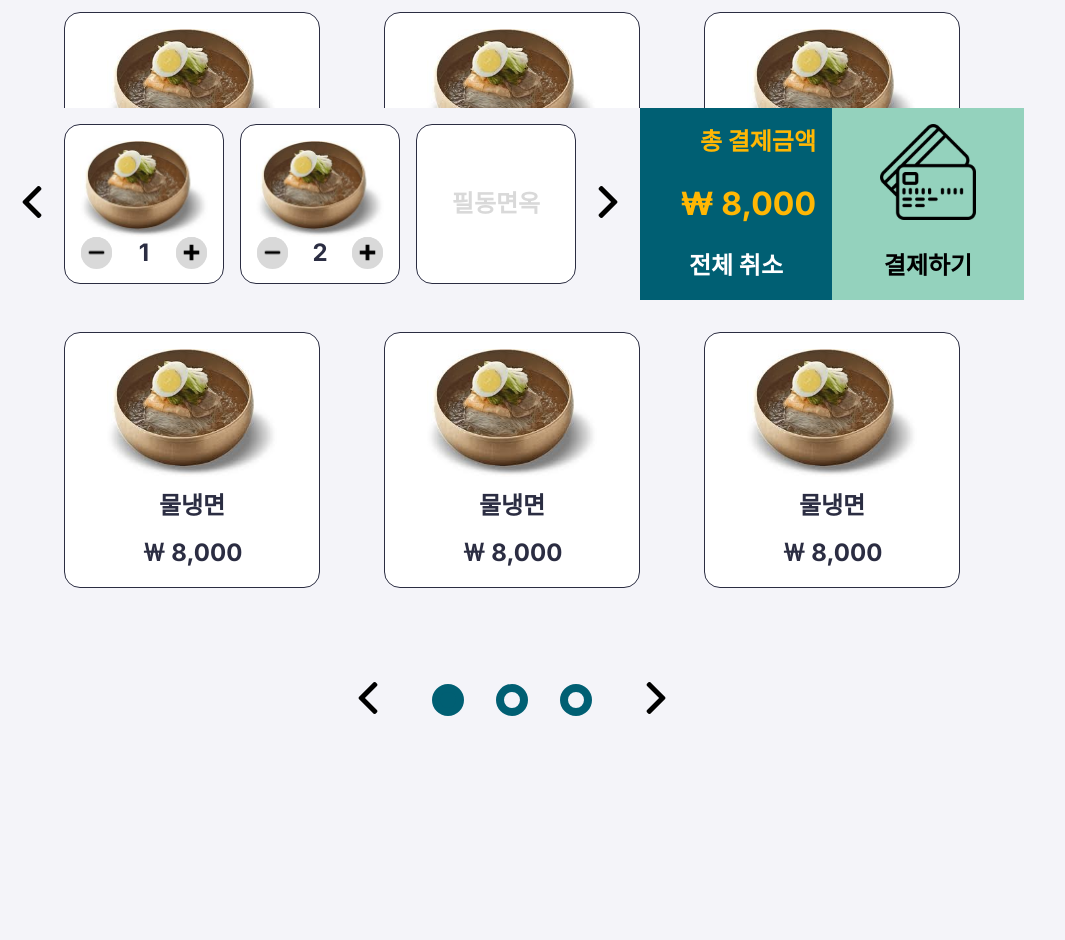
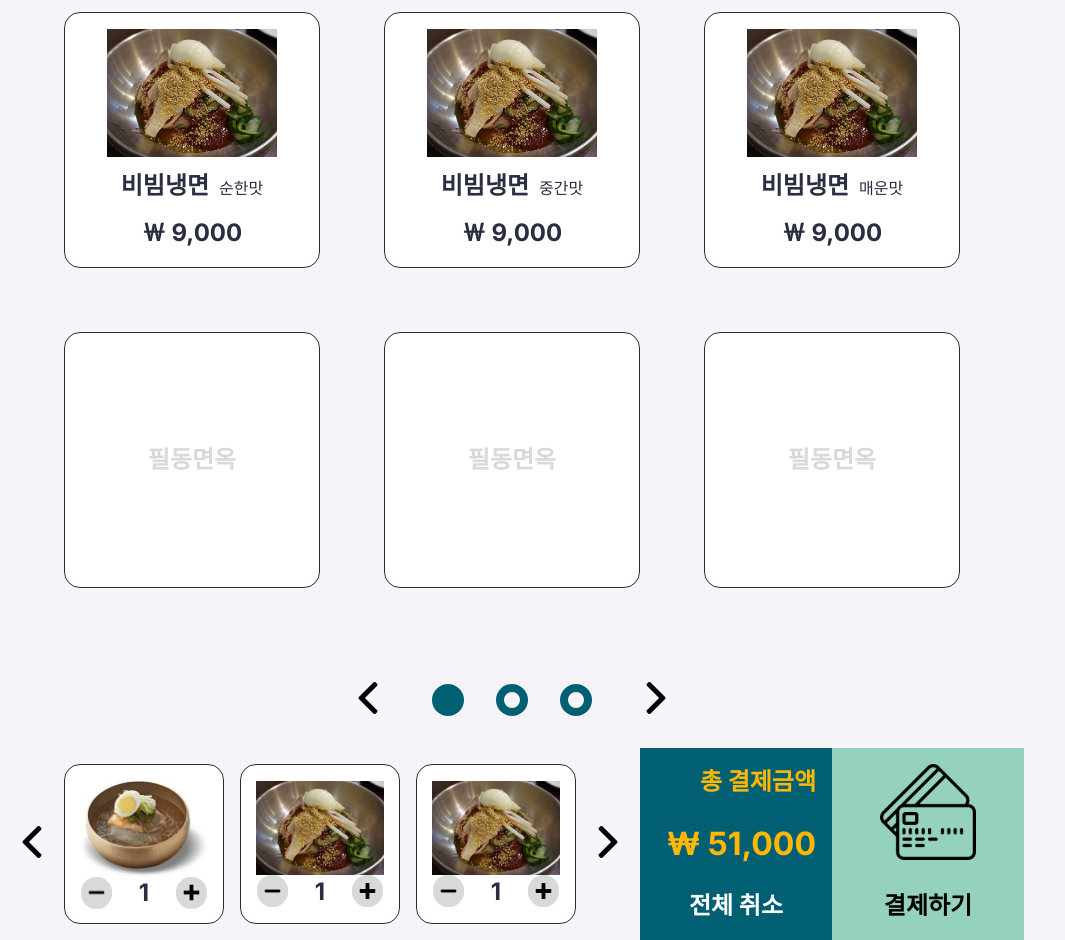
Before and after one commit to songmok/kiosk_noodle, a React (Vite) app: page / in a window 1280 px wide. Shown: the part 500-1440 px from the top of the page, without its empty margins (0-1065 px from the left). Built offline with nearby package versions, Linux system fonts and the light colour scheme.

Commit message:
이미지 추가 및 UI 조정

```diff
--- a/src/apis/data/dummyMenu.ts
+++ b/src/apis/data/dummyMenu.ts
@@ -1,11 +1,72 @@
+import menuImg from "@/assets/image/menu1.png";
+import menuImg2 from "@/assets/image/menu2.jpg";
+
 export const menuData = [
-  { id: 1, menuName: "물냉면", price: "￦ 8,000" },
-  { id: 2, menuName: "물냉면", price: "￦ 8,000" },
-  { id: 3, menuName: "물냉면", price: "￦ 8,000" },
-  { id: 4, menuName: "물냉면", price: "￦ 8,000" },
-  { id: 5, menuName: "물냉면", price: "￦ 8,000" },
-  { id: 6, menuName: "물냉면", price: "￦ 8,000" },
-  { id: 7, menuName: "물냉면", price: "￦ 8,000" },
-  { id: 8, menuName: "물냉면", price: "￦ 8,000" },
-  { id: 9, menuName: "물냉면", price: "￦ 8,000" },
+  {
+    id: 1,
+    menuName: "물냉면",
+    option: "기본",
+    img: menuImg,
+    price: "￦ 8,000",
+  },
+  {
+    id: 2,
+    menuName: "물냉면",
+    option: "중간",
+    img: menuImg,
+    price: "￦ 8,000",
+  },
+  {
+    id: 3,
+    menuName: "물냉면",
+    option: "차가움",
+    img: menuImg,
+    price: "￦ 8,000",
+  },
+  {
+    id: 4,
+    menuName: "비빔냉면",
+    option: "순한맛",
+    img: menuImg2,
+    price: "￦ 9,000",
+  },
+  {
+    id: 5,
+    menuName: "비빔냉면",
+    img: menuImg2,
+    option: "중간맛",
+    price: "￦ 9,000",
+  },
+  {
+    id: 6,
+    menuName: "비빔냉면",
+    img: menuImg2,
+    option: "매운맛",
+    price: "￦ 9,000",
+  },
 ];
+export const cartItems = [
+  { id: 1, img: menuImg, imgName: "냉면", option: "차가움", quantity: "1" },
+  {
+    id: 2,
+    img: menuImg2,
+    imgName: "비빔냉면",
+    option: "매운맛",
+    quantity: "1",
+  },
+  {
+    id: 3,
+    img: menuImg2,
+    imgName: "비빔냉면",
+    option: "중간맛",
+    quantity: "1",
+  },
+  {
+    id: 4,
+    img: menuImg2,
+    imgName: "비빔냉면",
+    option: "순한맛",
+    quantity: "1",
+  },
+  { id: 5, img: menuImg, imgName: "냉면", option: "기본", quantity: "2" },
+];
--- a/src/components/Common/MenuBox/MenuBox.tsx
+++ b/src/components/Common/MenuBox/MenuBox.tsx
@@ -1,9 +1,17 @@
 import { BtnImgProps } from "@/types/boxProps";
 
-const MenuBox = ({ children }: { children: React.ReactNode }) => {
+const MenuBox = ({
+  children,
+  isEmpty,
+}: {
+  children: React.ReactNode;
+  isEmpty?: boolean;
+}) => {
   return (
     <div
-      className={`flex-center justify-between flex-col max-w-[256px] w-full h-[256px] p-[16px] bg-white border border-[#2B2D42] rounded-[16px]`}
+      className={`flex items-center ${
+        isEmpty ? "justify-center" : "justify-between"
+      } flex-col max-w-[256px] w-full h-[256px] p-[16px] bg-white border border-[#2B2D42] rounded-[16px]`}
     >
       {children}
     </div>
@@ -11,8 +19,15 @@ const MenuBox = ({ children }: { children: React.ReactNode }) => {
 };
 
 const MenuName = ({ text }: { text: string }) => {
-  return <span className="text-[#2B2D42] font-bold text-fz3">{text}</span>;
+  return <span className="text-[#2B2D42] font-bold text-fz3 pr-4">{text}</span>;
 };
+
+const MenuOption = ({ text }: { text: string }) => {
+  return (
+    <span className="text-[#2B2D42] font-medium text-[1.6rem]">{text}</span>
+  );
+};
+
 const MenuPrice = ({ text }: { text: string }) => {
   return <span className="text-[#2B2D42] font-bold text-fz3">{text}</span>;
 };
@@ -27,8 +42,18 @@ const MenuImg = ({ img, imgName }: BtnImgProps) => {
   );
 };
 
+const MenuText = ({ text }: { text: string }) => {
+  return (
+    <div className="flex items-center justify-center w-[128px] h-[96px]">
+      <span className="text-fz3 text-[#d9d9d9] font-bold">{text}</span>
+    </div>
+  );
+};
+
 export const MenuWidget = Object.assign(MenuBox, {
   MenuName: MenuName,
+  MenuOption: MenuOption,
   MenuPrice: MenuPrice,
   MenuImg: MenuImg,
+  MenuText: MenuText,
 });
--- a/src/components/Footer/CartSlider/CartSlider.tsx
+++ b/src/components/Footer/CartSlider/CartSlider.tsx
@@ -1,6 +1,6 @@
 import { Swiper, SwiperSlide, SwiperRef } from "swiper/react";
 import { useRef } from "react";
-import menuImg from "@/assets/image/menu1.png";
+
 import minusImg from "@/assets/image/minusBtn.svg";
 import plusImg from "@/assets/image/plusBtn.svg";
 
@@ -9,20 +9,9 @@ import "swiper/css/navigation";
 
 import { CartWidget } from "@/components/Common/CartBox/CartBox";
 import PrevNextButton from "./PrevNextButton/PrevNextButton";
+import { cartItems } from "@/apis/data/dummyMenu";
 
 const CartSlider = () => {
-  const cartItems = [
-    { id: 1, img: menuImg, imgName: "냉면", quantity: "1" },
-    { id: 2, img: menuImg, imgName: "비빔밥", quantity: "2" },
-    // { id: 3, img: menuImg, imgName: "비빔밥", quantity: "2" },
-    // { id: 4, img: menuImg, imgName: "비빔밥", quantity: "2" },
-    // { id: 5, img: menuImg, imgName: "비빔밥", quantity: "2" },
-    // { id: 5, img: menuImg, imgName: "비빔밥", quantity: "2" },
-    // { id: 5, img: menuImg, imgName: "비빔밥", quantity: "2" },
-    // { id: 5, img: menuImg, imgName: "비빔밥", quantity: "2" },
-    // { id: 5, img: menuImg, imgName: "비빔밥", quantity: "2" },
-    // { id: 5, img: menuImg, imgName: "비빔밥", quantity: "2" },
-  ];
   const totalSlots = 3;
   const placeholderCount = Math.max(0, totalSlots - cartItems.length);
   const sliderRef = useRef<SwiperRef>(null);
--- a/src/components/Footer/Footer.tsx
+++ b/src/components/Footer/Footer.tsx
@@ -4,13 +4,13 @@ import CartSlider from "./CartSlider/CartSlider";
 
 const Footer = () => {
   return (
-    <div className="flex-box h-[192px] fixed bottom-0 bg-[#f4f4f9]">
+    <div className="flex-box h-[192px] absolute bottom-0 bg-[#f4f4f9]">
       <div className="flex w-full">
         {/* 장바구니 슬라이드 */}
         <CartSlider />
         <MainBtn bgColor="bg-mainColor">
           <MainBtn.BtnText text="총 결제금액" textColor="text-[#FFB703]" />
-          <MainBtn.BtnMiddleText text="₩ 8,000" textColor="text-[#FFB703]" />
+          <MainBtn.BtnMiddleText text="₩ 51,000" textColor="text-[#FFB703]" />
           <MainBtn.BtnBottomText text="전체 취소" textColor="text-white" />
         </MainBtn>
         <MainBtn bgColor="bg-mainLightColor">
--- a/src/components/MenuLayer/MenuGrid/MenuGrid.tsx
+++ b/src/components/MenuLayer/MenuGrid/MenuGrid.tsx
@@ -1,19 +1,28 @@
 import { menuData } from "@/apis/data/dummyMenu";
 import { MenuWidget } from "@/components/Common/MenuBox/MenuBox";
-import menuImg from "@/assets/image/menu1.png";
+
 const MenuGrid = () => {
+  const placeholderCount = 3;
   return (
     <>
       <div className="grid grid-cols-3 max-w-[1024px] w-full p-[64px] gap-[64px]">
         {menuData.map((menu, i) => {
           return (
             <MenuWidget key={i}>
-              <MenuWidget.MenuImg img={menuImg} imgName={menu.menuName} />
-              <MenuWidget.MenuName text={menu.menuName} />
+              <MenuWidget.MenuImg img={menu.img} imgName={menu.menuName} />
+              <div>
+                <MenuWidget.MenuName text={menu.menuName} />
+                <MenuWidget.MenuOption text={menu.option} />
+              </div>
               <MenuWidget.MenuPrice text={menu.price} />
             </MenuWidget>
           );
         })}
+        {Array.from({ length: placeholderCount }, (_, index) => (
+          <MenuWidget key={`placeholder-${index}`} isEmpty={true}>
+            <MenuWidget.MenuText text="필동면옥"></MenuWidget.MenuText>
+          </MenuWidget>
+        ))}
       </div>
     </>
   );
--- a/src/pages/Home/Home.tsx
+++ b/src/pages/Home/Home.tsx
@@ -5,7 +5,7 @@ import Header from "../../components/Header/Header";
 const Home = () => {
   return (
     <>
-      <div className="relative w-[1024px] h-[1440px] fullscreen">
+      <div className="relative w-[1024px] h-[1440px] ">
         <Header />
         <MenuLayer />
         <Footer />
--- a/tailwind.config.js
+++ b/tailwind.config.js
@@ -20,7 +20,7 @@ export default {
       fontSize: {
         fz1: "4.8rem",
         fz2: "3.2rem",
-        fz3: "2.4rem",
+        fz3: "2.4rem"
       },
     },
   },
```
Also changed, not shown: src/assets/image/menu2.jpg (added).
